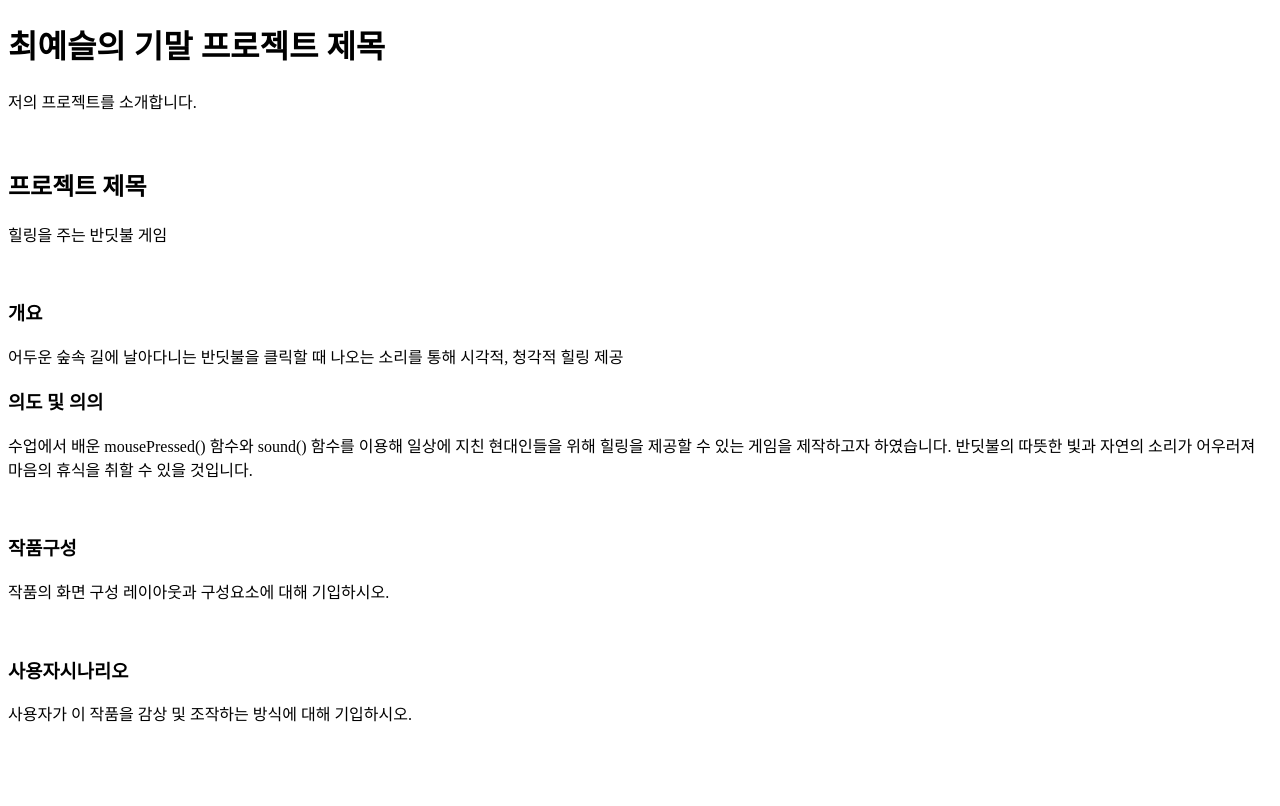
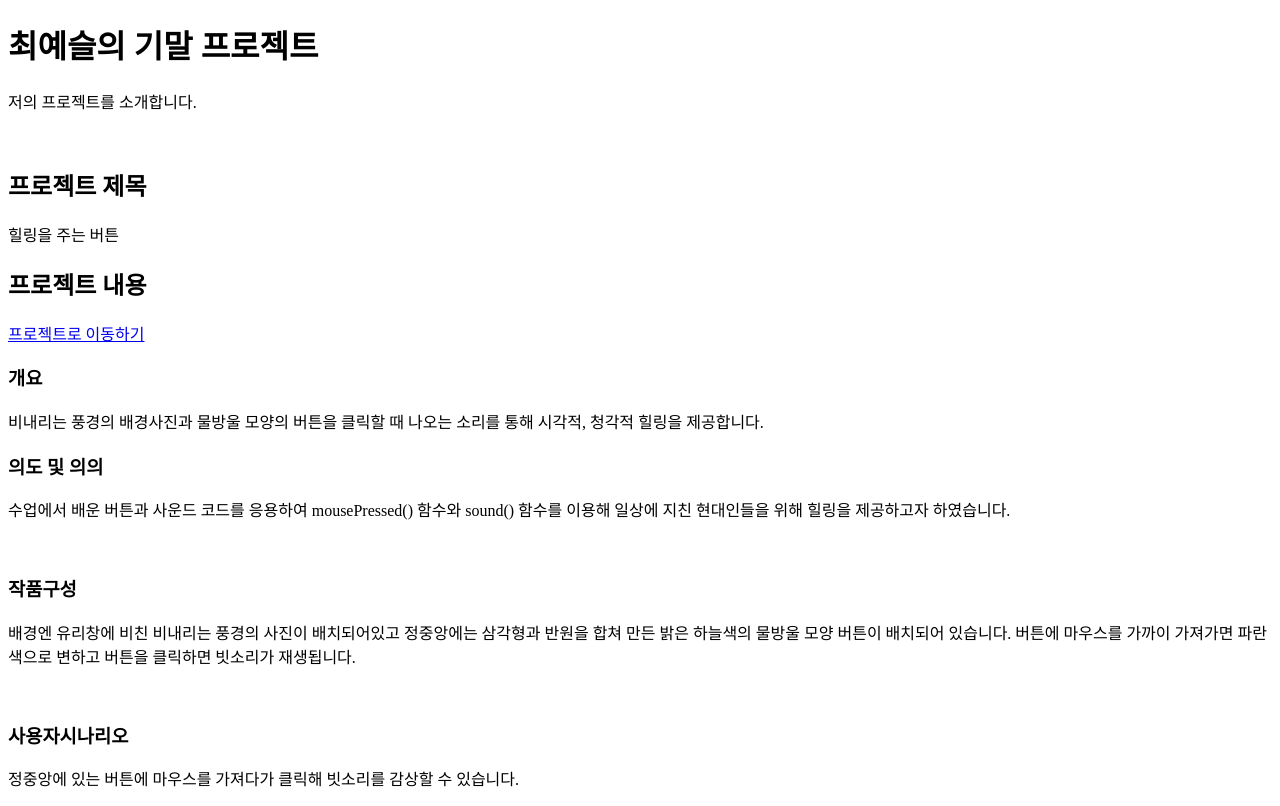
Before and after one commit to yeseul2061/finalproject_web, a plain HTML site: page index.html in a window 1280 px wide. Drawn offline with Linux system fonts and the light colour scheme.

Commit message:
Add files via upload

```diff
--- a/index.html
+++ b/index.html
@@ -4,21 +4,23 @@
 <title>최예슬의 기말 프로젝트</title>
 </head>
 <body>
-<h1>최예슬의 기말 프로젝트 제목</h1>
+<h1>최예슬의 기말 프로젝트</h1>
 <p>저의 프로젝트를 소개합니다.</p>
 <br>
 <h2>프로젝트 제목</h2>
-<p>힐링을 주는 반딧불 게임</p>
+<p>힐링을 주는 버튼</p>
+<h2>프로젝트 내용</h2>
+<a href ="https://editor.p5js.org/yeseul2061/sketches/kRBomZbsA">프로젝트로 이동하기</a>
 <br>
 <h3>개요</h3>
-<p>어두운 숲속 길에 날아다니는 반딧불을 클릭할 때 나오는 소리를 통해 시각적, 청각적 힐링 제공</p>
+<p>비내리는 풍경의 배경사진과 물방울 모양의 버튼을 클릭할 때 나오는 소리를 통해 시각적, 청각적 힐링을 제공합니다. </p>
 <h3>의도 및 의의</h3>
-<p>수업에서 배운 mousePressed() 함수와 sound() 함수를 이용해 일상에 지친 현대인들을 위해 힐링을 제공할 수 있는 게임을 제작하고자 하였습니다. 반딧불의 따뜻한 빛과 자연의 소리가 어우러져 마음의 휴식을 취할 수 있을 것입니다.</p>
+<p>수업에서 배운 버튼과 사운드 코드를 응용하여 mousePressed() 함수와 sound() 함수를 이용해 일상에 지친 현대인들을 위해 힐링을 제공하고자 하였습니다.</p>
 <br>
 <h3>작품구성</h3>
-<p>작품의 화면 구성 레이아웃과 구성요소에 대해 기입하시오.</p>
+<p>배경엔 유리창에 비친 비내리는 풍경의 사진이 배치되어있고 정중앙에는 삼각형과 반원을 합쳐 만든 밝은 하늘색의 물방울 모양 버튼이 배치되어 있습니다. 버튼에 마우스를 가까이 가져가면 파란색으로 변하고 버튼을 클릭하면 빗소리가 재생됩니다. </p>
 <br>
 <h3>사용자시나리오</h3>
-<p>사용자가 이 작품을 감상 및 조작하는 방식에 대해 기입하시오.</p>
+<p>정중앙에 있는 버튼에 마우스를 가져다가 클릭해 빗소리를 감상할 수 있습니다. </p>
 </body>
 </html>
```
